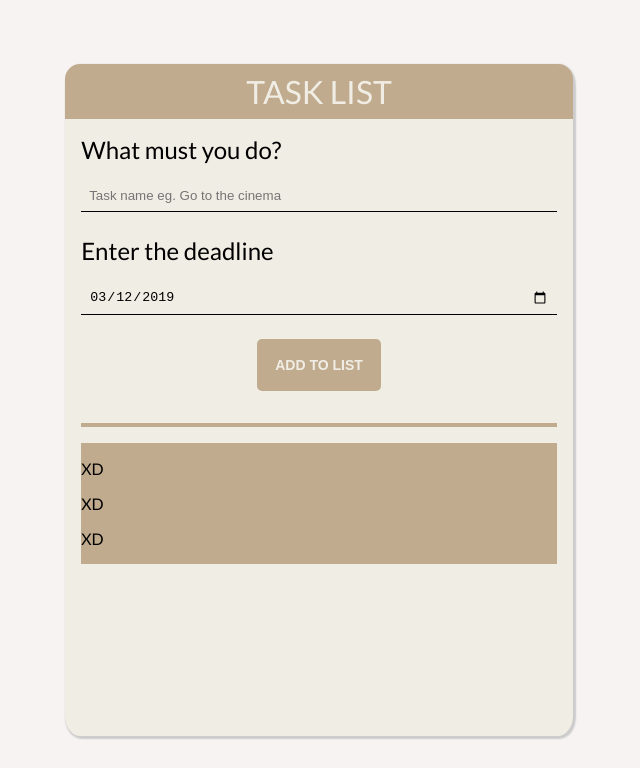
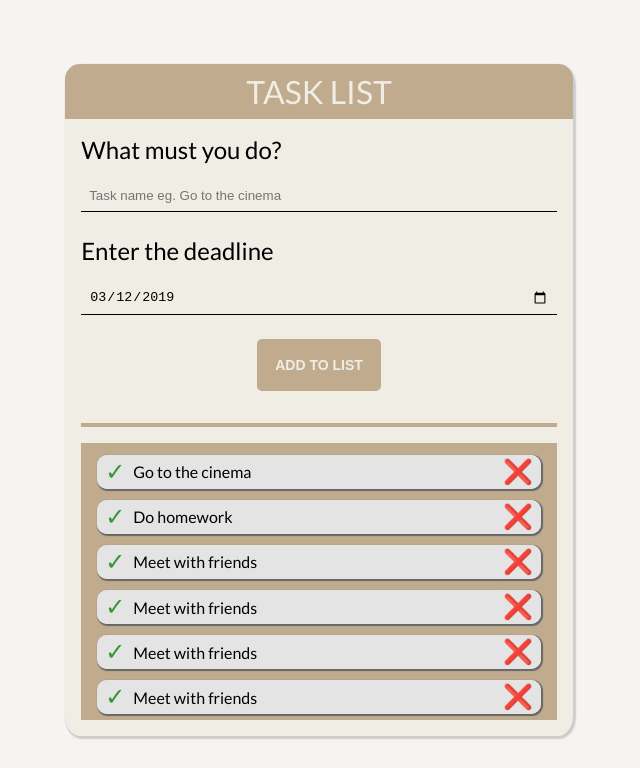
Before and after one commit to bzdybel/ToDo, a plain HTML site: page index.html in a window 1280 px wide. Shown: the whole page, without its empty margins (321-961 px from the left). Drawn offline with Linux system fonts and the light colour scheme.

Commit message:
create task list with styles

```diff
--- a/index.css
+++ b/index.css
@@ -5,8 +5,11 @@
   --coconut-milk: #F0EDE5;
   --warm-sand: #C0AB8E;
   --black:#000000;
+  --soft-black:#666666;
+  --grey:#e4e4e4;
   --soft-grey: #ccc;
   --light-warm-sand:#D1BA9F;
+  --green: 	#339733;
 }
 * {
   box-sizing: border-box;
@@ -86,7 +89,37 @@ body {
     padding:0;
     list-style-type: none;
     margin:1rem;
+    overflow-y: scroll;
+    max-height: 50%;
 }
+
 .task-list__item{
-    margin:1rem 0;
+    display: flex;
+    margin:.7rem 1rem ;
+    border-radius: 10px;
+    background: var(--grey);
+    box-shadow: 1px 1px 1px 1px var(--soft-black);
 }
+.task-list-item__button{
+    background: var(--grey);
+    border: 2px solid var(--grey);
+    font-size: 24px;
+    border-radius: 10px;
+
+}
+.task-list-item__button:hover{
+    cursor: pointer;
+    opacity:0.5;
+}
+
+.task-list-item__button--is-done{
+    justify-self: flex-start;
+    color: var(--green);
+}
+
+.task-list-item__button--delete{
+    margin-left:auto;
+}
+.task-list-item__content{
+    align-self: center;
+}
--- a/index.html
+++ b/index.html
@@ -39,9 +39,74 @@
           <button class ="add-task-form__button" type="submit">Add to list</button>
           <div class="divide-line"></div>
         <ul class="task-list">
-          <li class="task-list__item">XD</li>
-          <li class="task-list__item">XD</li>
-          <li class="task-list__item">XD</li>
+                            <li class="task-list__item">
+                              <button class="task-list-item__button task-list-item__button--is-done">&check;</button>
+
+                              <label class="task-list-item__content">
+                                Go to the cinema
+                              </label>
+                              <button class="task-list-item__button task-list-item__button--delete">&#10060</button>
+                            </li>
+                            <li class="task-list__item">
+                              <button class="task-list-item__button task-list-item__button--is-done">&check;</button>
+
+                            <label class="task-list-item__content">
+                                Do homework
+                            </label>
+                            <button class="task-list-item__button task-list-item__button--delete">&#10060</button>
+                          </li>
+                          <li class="task-list__item">
+                            <button class="task-list-item__button task-list-item__button--is-done">&check;</button>
+
+                          <label class="task-list-item__content">
+                              Meet with friends
+                          </label>
+                          <button class="task-list-item__button task-list-item__button--delete">&#10060</button>
+                        </li>
+                        <li class="task-list__item">
+                          <button class="task-list-item__button task-list-item__button--is-done">&check;</button>
+
+                        <label class="task-list-item__content">
+                            Meet with friends
+                        </label>
+                        <button class="task-list-item__button task-list-item__button--delete">&#10060</button>
+                      </li> <li class="task-list__item">
+                        <button class="task-list-item__button task-list-item__button--is-done">&check;</button>
+
+                      <label class="task-list-item__content">
+                          Meet with friends
+                      </label>
+                      <button class="task-list-item__button task-list-item__button--delete">&#10060</button>
+                    </li> <li class="task-list__item">
+                      <button class="task-list-item__button task-list-item__button--is-done">&check;</button>
+
+                    <label class="task-list-item__content">
+                        Meet with friends
+                    </label>
+                    <button class="task-list-item__button task-list-item__button--delete">&#10060</button>
+                  </li> <li class="task-list__item">
+                    <button class="task-list-item__button task-list-item__button--is-done">&check;</button>
+
+                  <label class="task-list-item__content">
+                      Meet with friends
+                  </label>
+                  <button class="task-list-item__button task-list-item__button--delete">&#10060</button>
+                  </li> <li class="task-list__item">
+                    <button class="task-list-item__button task-list-item__button--is-done">&check;</button>
+
+                  <label class="task-list-item__content">
+                      Meet with friends
+                  </label>
+                  <button class="task-list-item__button task-list-item__button--delete">&#10060</button>
+                  </li>
+                  <li class="task-list__item">
+                    <button class="task-list-item__button task-list-item__button--is-done">&check;</button>
+
+                  <label class="task-list-item__content">
+                      Meet with friends
+                  </label>
+                  <button class="task-list-item__button task-list-item__button--delete">&#10060</button>
+                  </li>
         </ul>
       </form>
     </div>
```
